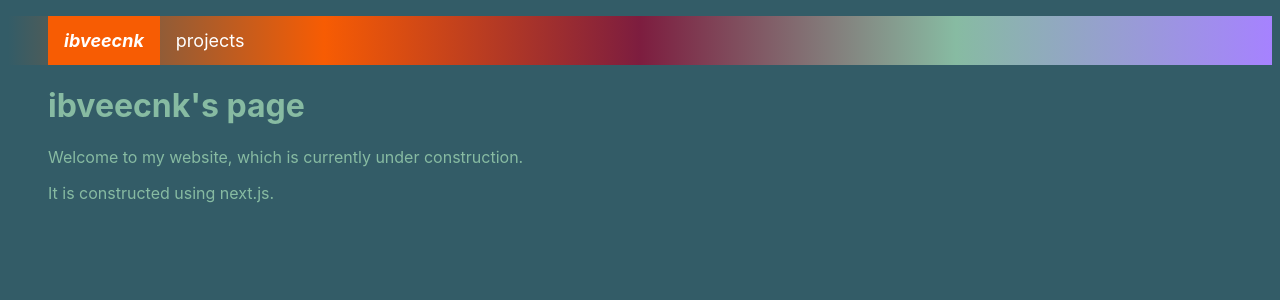
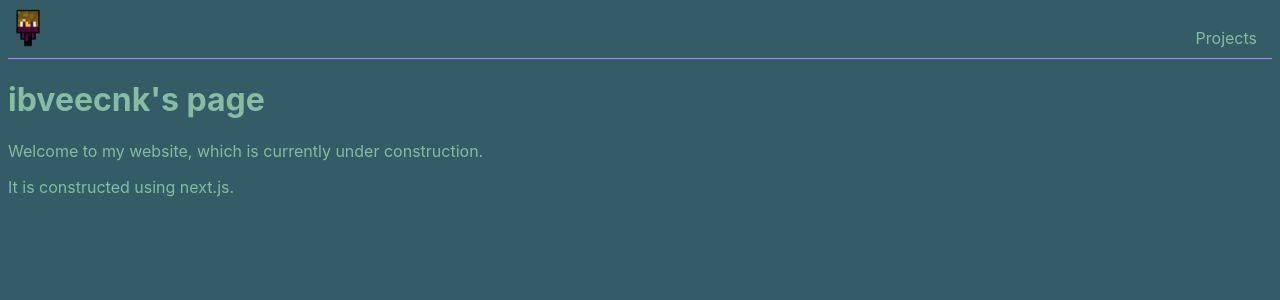
Before and after one commit to ibveecnk/personalWebsite, a Next.js app: page / in a window 1280 px wide. Shown: the top 300 px of the page. Built offline with nearby package versions, Linux system fonts and the light colour scheme.

Commit message:
Improve Page modularity, minor tweaks

```diff
--- /dev/null
+++ b/components/Header.js
@@ -0,0 +1,30 @@
+import Link from "next/link";
+import styles from "../styles/Header.module.scss";
+
+export default function Header(props) {
+  return (
+    <div className={styles.navContainer}>
+      <Link href="/">
+        <a className={styles.A}>
+          <img
+            className={styles.logo}
+            src="/icon.png"
+            width="40px"
+            height="40px"
+            alt="ibveecnk"
+          />
+        </a>
+      </Link>
+
+      <nav>
+        <ul className={styles.navUl}>
+          <li className={styles.navLi}>
+            <Link href="/projects">
+              <a className={styles.navA && styles.A}>Projects</a>
+            </Link>
+          </li>
+        </ul>
+      </nav>
+    </div>
+  );
+}
--- /dev/null
+++ b/components/Layout.js
@@ -0,0 +1,10 @@
+import Header from "../components/Header";
+
+export default function Layout(props) {
+  return (
+    <div>
+      <Header />
+      <main>{props.content}</main>
+    </div>
+  );
+}
--- a/components/title.js
+++ b/components/Title.js
@@ -1,3 +1,5 @@
+import styles from "../styles/Title.module.scss";
+
 function Title({ text }) {
   return (
     <div className="tWrapper">
--- a/components/header.js
+++ /dev/null
@@ -1,30 +0,0 @@
-import Link from "next/link";
-
-function Header({ page }) {
-  return (
-    <header id="header">
-      <div className="center">
-        <nav id="mainNav">
-          <ul className="navContainer">
-            <li>
-              <Link href="/">
-                <a className="mainName">
-                  <b>
-                    <i>ibveecnk</i>
-                  </b>
-                </a>
-              </Link>
-            </li>
-            <li className={page == "projects" ? "active" : ""}>
-              <Link href="/projects">
-                <a>projects</a>
-              </Link>
-            </li>
-          </ul>
-        </nav>
-      </div>
-    </header>
-  );
-}
-
-export default Header;
--- a/pages/_app.js
+++ b/pages/_app.js
@@ -1,6 +1,4 @@
 import "../styles/globals.scss";
-import "../styles/header.scss";
-import "../styles/title.scss";
 
 function Site({ Component, pageProps }) {
   return <Component {...pageProps} />;
--- a/pages/index.js
+++ b/pages/index.js
@@ -1,15 +1,17 @@
-import Header from "../components/header";
-import Title from "../components/title";
+import Header from "../components/Header";
+import Title from "../components/Title";
+import Layout from "../components/Layout";
+
+const content = (
+  <div>
+    <div>
+      <Title text="ibveecnk's page"></Title>
+      <p>Welcome to my website, which is currently under construction.</p>
+      <p>It is constructed using next.js.</p>
+    </div>
+  </div>
+);
 
 export default function Home() {
-  return (
-    <div className="Wrapper">
-      <Header page="index"></Header>
-      <div className="cWrapper">
-        <Title text="ibveecnk's page"></Title>
-        <p>Welcome to my website, which is currently under construction.</p>
-        <p>It is constructed using next.js.</p>
-      </div>
-    </div>
-  );
+  return <Layout content={content} />;
 }
--- /dev/null
+++ b/styles/Header.module.scss
@@ -0,0 +1,35 @@
+@import "_palette.scss";
+
+.navUl {
+  margin: 0;
+  padding: 0;
+  float: right;
+  display: inline;
+  padding-top: 20px;
+}
+
+.navLi {
+  display: block;
+  float: left;
+}
+
+.A {
+  text-decoration: none;
+  display: block;
+  margin-right: 15px;
+  color: $eton-blue;
+}
+
+.navA {
+  padding: 1em 0.5em;
+  text-align: center;
+}
+
+.navContainer {
+  border-bottom: 1px solid $medium-purple;
+  height: 50px;
+}
+
+.logo {
+  float: left;
+}
--- a/styles/header.scss
+++ /dev/null
@@ -1,35 +0,0 @@
-@import "_palette.scss";
-
-ul.navContainer {
-  list-style-type: none;
-  overflow: hidden;
-  background: $gradient-right;
-  background-size: 100% 100%;
-  position: relative;
-}
-
-ul > li {
-  float: left;
-}
-
-a.mainName {
-  background-color: $orange-pantone;
-}
-
-li a {
-  display: block;
-  float: left;
-  font-size: large;
-  color: white;
-  text-align: center;
-  padding: 14px 16px;
-  text-decoration: none;
-}
-
-li a:hover {
-  background-color: rgba(17, 17, 17, 0.418);
-}
-
-.active {
-  background-color: #d67e19b4;
-}
```
Also changed, not shown: pages/projects.js (+6 -9 lines), public/icon.png (added), styles/Title.module.scss (renamed from styles/title.scss).
